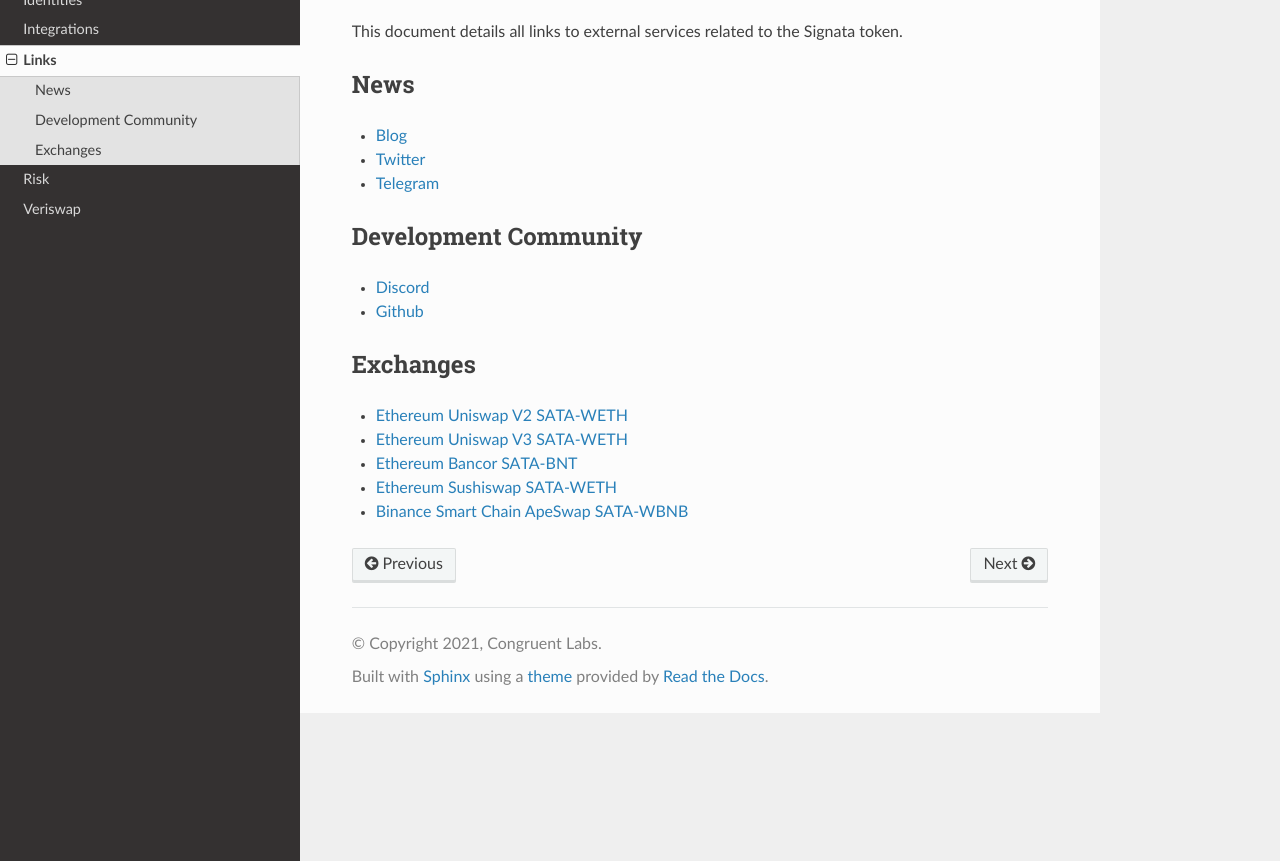
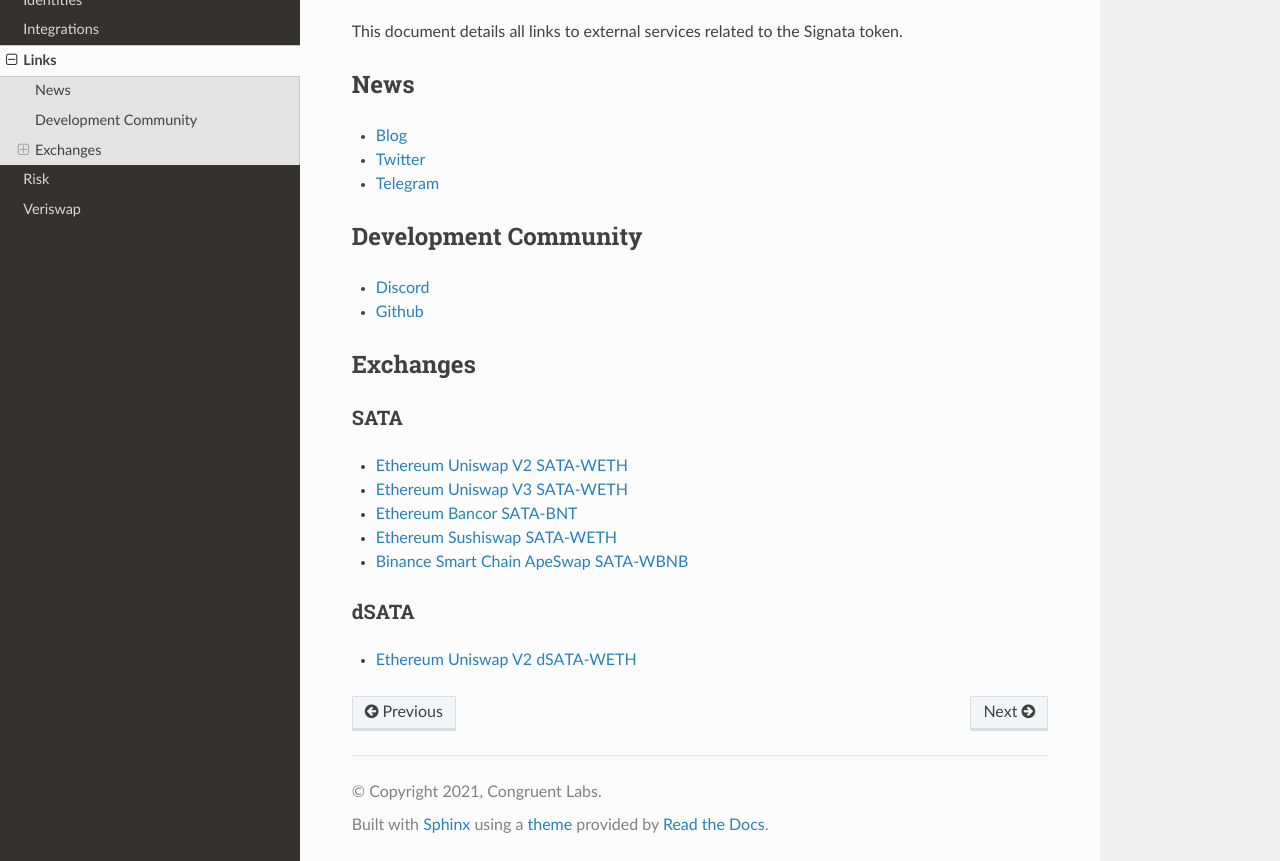
Before and after one commit to cl-tim/signata-docs, a Sphinx documentation site: the page built from docs/source/links.rst, in a window 1280 px wide and 1125 px high, cut to the strip 264-1125 px from the top of the window. Built offline with Sphinx 7.4.7 and the Read the Docs theme 2.0.0, drawn with Linux system fonts in a browser that asks for light colours.

Commit message:
Adding dSATA

```diff
--- a/docs/source/links.rst
+++ b/docs/source/links.rst
@@ -25,8 +25,16 @@
 Exchanges
 ---------
 
+SATA
+^^^^
+
 * `Ethereum Uniswap V2 SATA-WETH <https://v2.info.uniswap.org/pair/0xbc00e708c407d7633f7504434e74c13e171de7f1>`_
 * `Ethereum Uniswap V3 SATA-WETH <https://info.uniswap.org/#/pools/0xe72d262158f402faf553179b2b4aff23dfad6d4c>`_
 * `Ethereum Bancor SATA-BNT <https://app.bancor.network/swap?from=0xEeeeeEeeeEeEeeEeEeEeeEEEeeeeEeeeeeeeEEeE&to=0x3ebb4A4e91Ad83BE51F8d596533818b246F4bEe1>`_
 * `Ethereum Sushiswap SATA-WETH <https://app.sushi.com/analytics/tokens/0x3ebb4a4e91ad83be51f8d596533818b246f4bee1?chainId=1>`_
 * `Binance Smart Chain ApeSwap SATA-WBNB <https://info.apeswap.finance/pair/0xba593c9619301409d506332417236caeb0453d09>`_
+
+dSATA
+^^^^^
+
+* `Ethereum Uniswap V2 dSATA-WETH <https://v2.info.uniswap.org/pair/0x4eeea05c9318d6bd9ddaa5a6a001f1916fbd4c9f>`_
```
